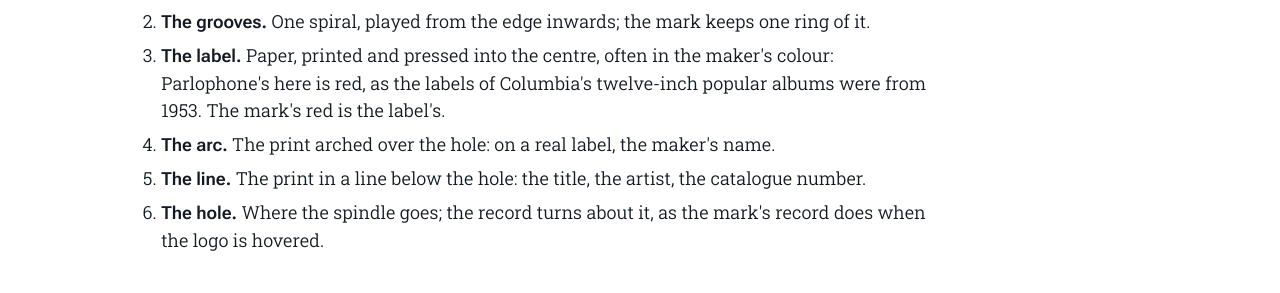
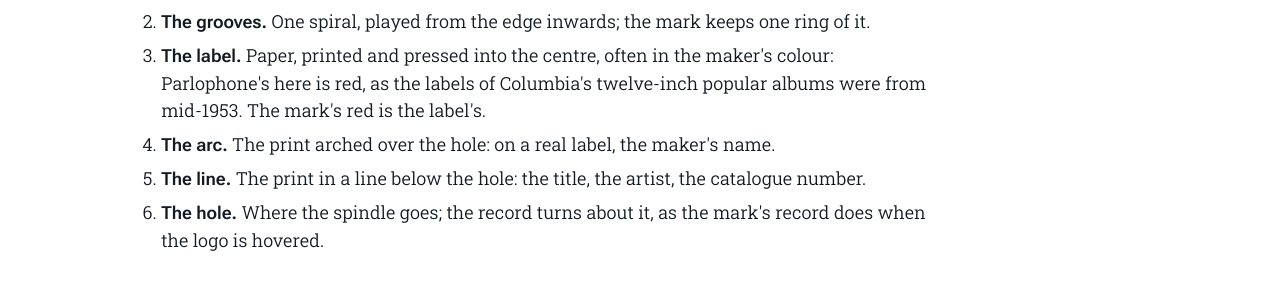
Before and after one commit to wkusnierczyk/sleevesight, a Jekyll site: the page design/brand.html, which Jekyll copies as it is, in a window 1280 px wide and 1400 px high, scrolled down 4034 px. Shown: the part 157-450 px from the top of the window. Built offline with Jekyll 4.4.1, drawn with Linux system fonts in a browser that asks for light colours; part of the change alters nothing that is shown.

Commit message:
[DOCS] Brand sheet: review fixes, round 2
- The intro-to-header example's button is out of the tab order while the logo is hidden (an intro
  playing, the fade between intros) and back once it has landed; the example holds on the landed
  page while the button has focus, and moves on once focus leaves; played from the button with the
  keyboard, the header keeps it in sight with its focus ring.
- The parts list says Columbia's twelve-inch popular albums had red labels from mid-1953, as the
  sources do.
- README, *License*: GPL-3.0 except the two photos in `assets/brand/`, each under its own licence,
  linked to the folder, whose README lists them (a link to that README itself would be rewritten
  to a page the site does not publish).

Co-Authored-By: Claude Opus 5.5 <noreply@anthropic.com>

```diff
--- a/design/brand.html
+++ b/design/brand.html
@@ -335,6 +335,8 @@ html:not(.js) .theme{display:none}
 .tstage.intro .fly{animation:sl-fly 650ms cubic-bezier(.3,0,.2,1) var(--fly) both}
 .ts-nav,.ts-ghost,.ts-brand{transition:opacity 450ms ease-out}
 .tstage.intro .ts-brand{transition:none}
+/* Played from the button with the keyboard, the header keeps it, and its focus ring, in sight. */
+.tstage.intro .ts-brand:focus-visible{opacity:1}
 .tstage.out .ts-brand,.tstage.out .ts-nav,.tstage.out .ts-ghost{opacity:0;transition:opacity 400ms}
 /* D's record turns in beside "sight" once the words have landed. */
 .tstage.d:not(.intro):not(.drec) .ts-brand .lp-disc{opacity:0}
@@ -627,7 +629,7 @@ document.documentElement.classList.add('js');
   <ol class="parts">
     <li><b>The disc.</b> Black vinyl. The mark's rim is the record's edge.</li>
     <li><b>The grooves.</b> One spiral, played from the edge inwards; the mark keeps one ring of it.</li>
-    <li><b>The label.</b> Paper, printed and pressed into the centre, often in the maker's colour: Parlophone's here is red, as the labels of Columbia's twelve-inch popular albums were from 1953. The mark's red is the label's.</li>
+    <li><b>The label.</b> Paper, printed and pressed into the centre, often in the maker's colour: Parlophone's here is red, as the labels of Columbia's twelve-inch popular albums were from mid-1953. The mark's red is the label's.</li>
     <li><b>The arc.</b> The print arched over the hole: on a real label, the maker's name.</li>
     <li><b>The line.</b> The print in a line below the hole: the title, the artist, the catalogue number.</li>
     <li><b>The hole.</b> Where the spindle goes; the record turns about it, as the mark's record does when the logo is hovered.</li>
@@ -966,6 +968,19 @@ document.documentElement.classList.add('js');
       n = 0, timers = [], visible = false;
   function later(f, ms) { timers.push(setTimeout(f, ms)); }
   function clear() { timers.forEach(clearTimeout); timers = []; }
+  // While the logo is hidden (the intro, the fade out), the button is out of the tab order; once the
+  // logo has landed it is back. The example holds on the landed page while the button has focus, so
+  // a keyboard user is never left on an invisible control, and moves on once focus leaves it.
+  function hide(hidden) { brand.tabIndex = hidden ? -1 : 0; }
+  function next() {
+    if (document.activeElement === brand) {
+      brand.addEventListener('blur', function () { if (visible && moving.matches) later(next, 1500); }, {once: true});
+      return;
+    }
+    stage.classList.add('out');
+    hide(true);
+    later(function () { if (visible) play(); }, 450);
+  }
   function play() {
     clear();
     var k = order[n % order.length];
@@ -998,17 +1013,20 @@ document.documentElement.classList.add('js');
     stage.style.setProperty('--fly', t[0] + 'ms');
     stage.classList.add('intro', 'run');
     if (k === 'd') stage.classList.add('d');
+    // Played from the button, the intro keeps the button in the tab order, as focus is on it.
+    if (document.activeElement !== brand) hide(true);
     later(function () {
       stage.classList.remove('intro', 'run');
+      hide(false);
       if (k === 'd') later(function () { stage.classList.add('drec'); }, 250);
     }, t[1]);
-    later(function () { stage.classList.add('out'); }, t[1] + 3000);
-    later(function () { if (visible) play(); }, t[1] + 3450);
+    later(next, t[1] + 3000);
   }
   // Stopped, it shows the page with the header's logo, and its button is disabled.
   function stop() {
     clear();
     ['intro', 'out', 'run', 'd', 'drec'].forEach(function (c) { stage.classList.remove(c); });
+    hide(false);
   }
   function update(was) {
     brand.disabled = !moving.matches;
```
Also changed, not shown: README.md.
